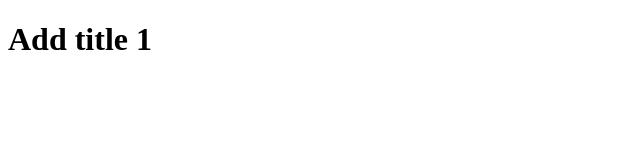
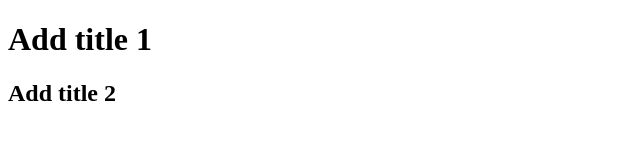
Before and after one commit to Elfaram/HelloWorld, a plain HTML site: page index.html in a window 1280 px wide. Shown: the whole page, without its empty margins (0-640 px from the left). Drawn offline with Linux system fonts and the light colour scheme.

Commit message:
name of title 2
change h2

```diff
--- a/index.html
+++ b/index.html
@@ -8,6 +8,7 @@
 </head>
 <body>
     <h1> Add title 1 </h1>
+    <h2> Add title 2 </h2>
 
 </body>
 </html>
```
